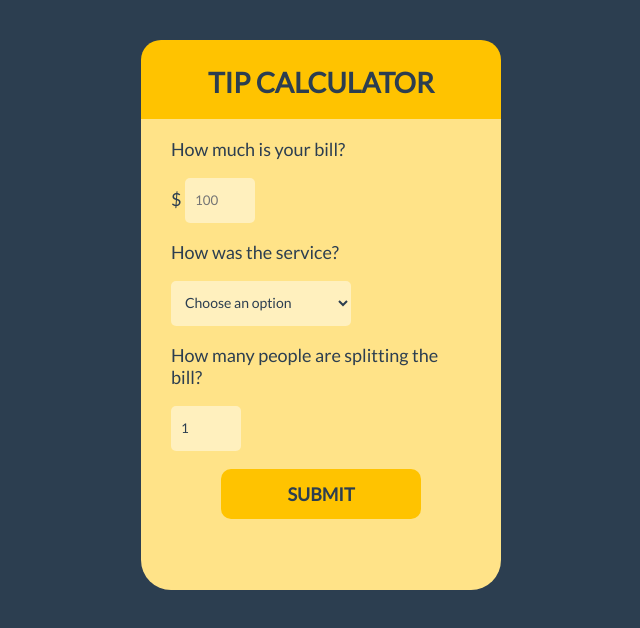
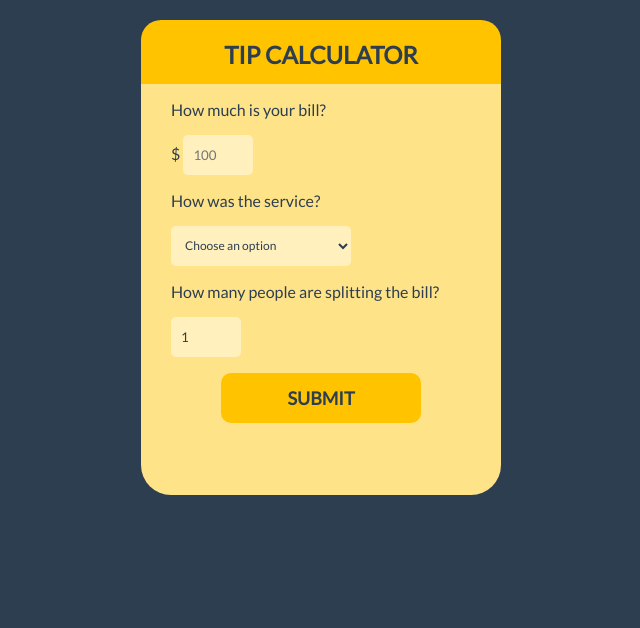
Before and after one commit to haushinka56/tip-calculator, a plain HTML site: page index.html in a window 1280 px wide. Shown: the whole page, without its empty margins (319-959 px from the left). Drawn offline with Linux system fonts and the light colour scheme.

Commit message:
minor changes

```diff
--- a/styles.css
+++ b/styles.css
@@ -19,7 +19,7 @@
 html {
   overflow: hidden;
   background-color: var(--color-1);
-  font-size: 18px;
+  font-size: 16px;
 }
 
 .form-input {
@@ -27,7 +27,7 @@ html {
 }
 
 .form-select {
-  font-size: 14px;
+  font-size: 12px;
   width: 180px;
 }
 
@@ -47,19 +47,19 @@ html {
 
 #calculator {
   background-color: var(--color-2);
-  height: 550px;
+  height: 475px;
   width: 360px;
-  margin: 40px auto;
+  margin: 20px auto;
   border-radius: 30px;
 }
 
 #title {
   background-color: var(--color-3);
   border-radius: 20px 20px 0 0;
-  padding: 25px 0 20px;
+  padding: 20px 0 15px;
   text-align: center;
   text-transform: uppercase;
-  font-size: 28px;
+  font-size: 24px;
   font-weight: 900;
 }
 
@@ -68,7 +68,7 @@ html {
 }
 
 #tips-total {
-  font-size: 20px;
+  font-size: 18px;
   margin-top: 5px;
   text-align: center;
 }
```
